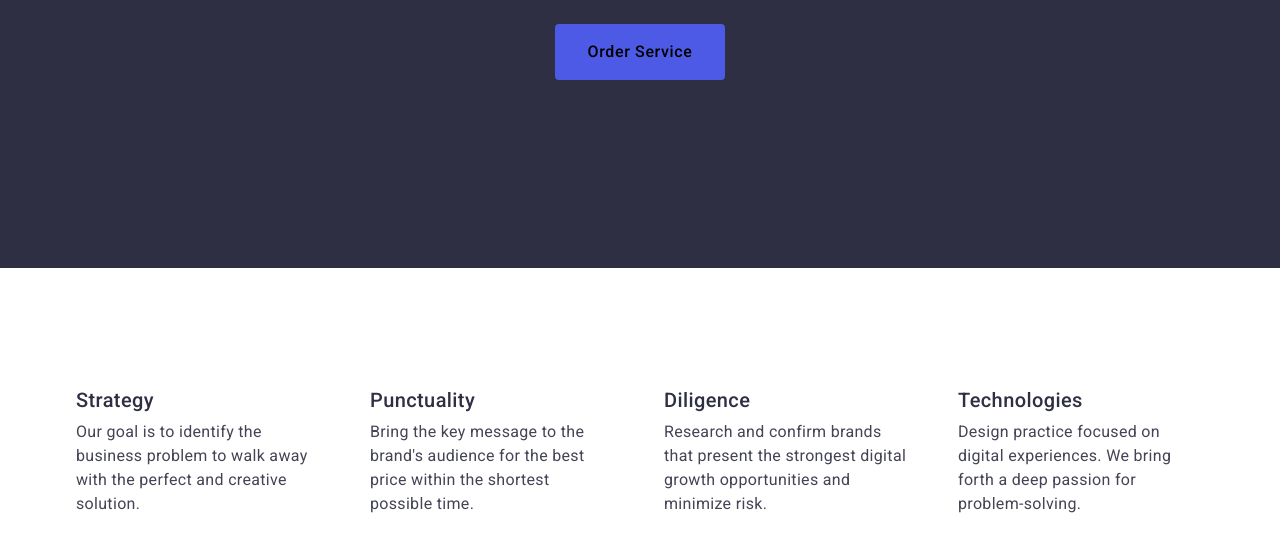
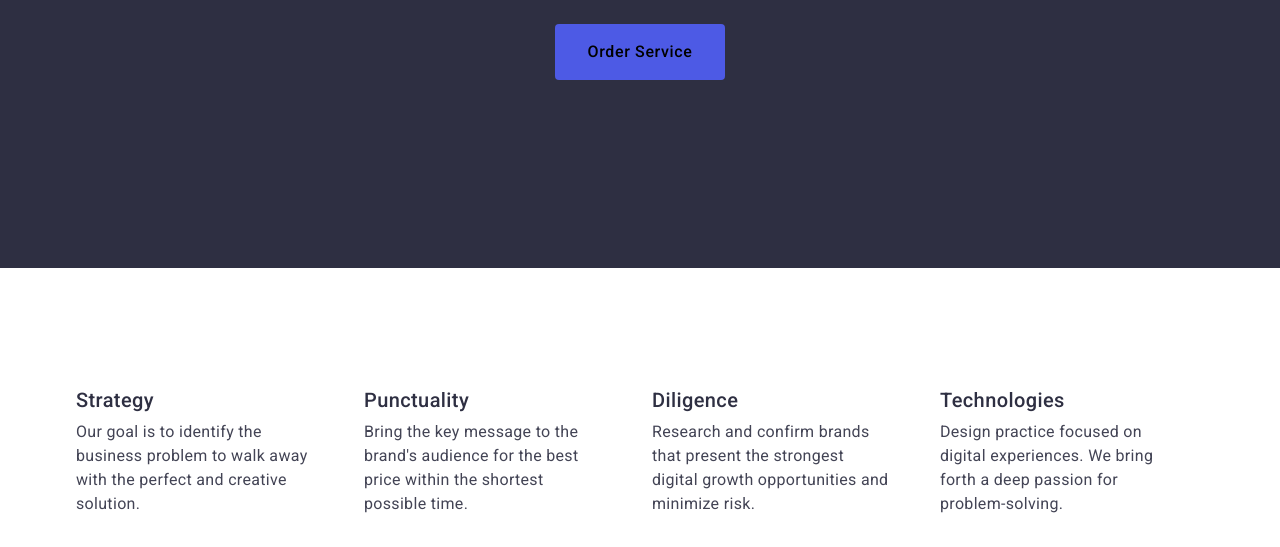
Before and after one commit to JuliiaTovchko/goit-markup-hw-03, a plain HTML site: page index.html in a window 1280 px wide. Shown: the part 405-952 px from the top of the page. Drawn offline with nearby package versions, Linux system fonts and the light colour scheme.

Commit message:
add index.html file

```diff
--- a/css/styles.css
+++ b/css/styles.css
@@ -144,8 +144,10 @@ body {
 /* #endregion Header */
 
 /* #region Hero */
+.page-hero {
+padding: 188px 0 188px;
+}
 .page-hero-container {
-padding: 188px 0 188px;
 padding-right: 331px;
 padding-left: 331px;
 }
@@ -206,9 +208,7 @@ padding-left: 331px;
     width: calc((100% - 72px) / 4);
     margin-right: 24px;
 }
-.menu-item-benefits-last {
-    margin-right: 0;
-}
+
 .title-our-benefits {
     font-weight: 500;
     font-size: 20px;
--- a/index.html
+++ b/index.html
@@ -81,7 +81,7 @@
                             risk.
                         </p>
                     </li>
-                    <li class="menu-item-benefits menu-item-benefits-last">
+                    <li class="menu-item-benefits">
                         <h3 class="title-our-benefits">Technologies</h3>
                         <p class="text-our-benefits">
                             Design practice focused on digital experiences. We bring forth a deep passion for
```
